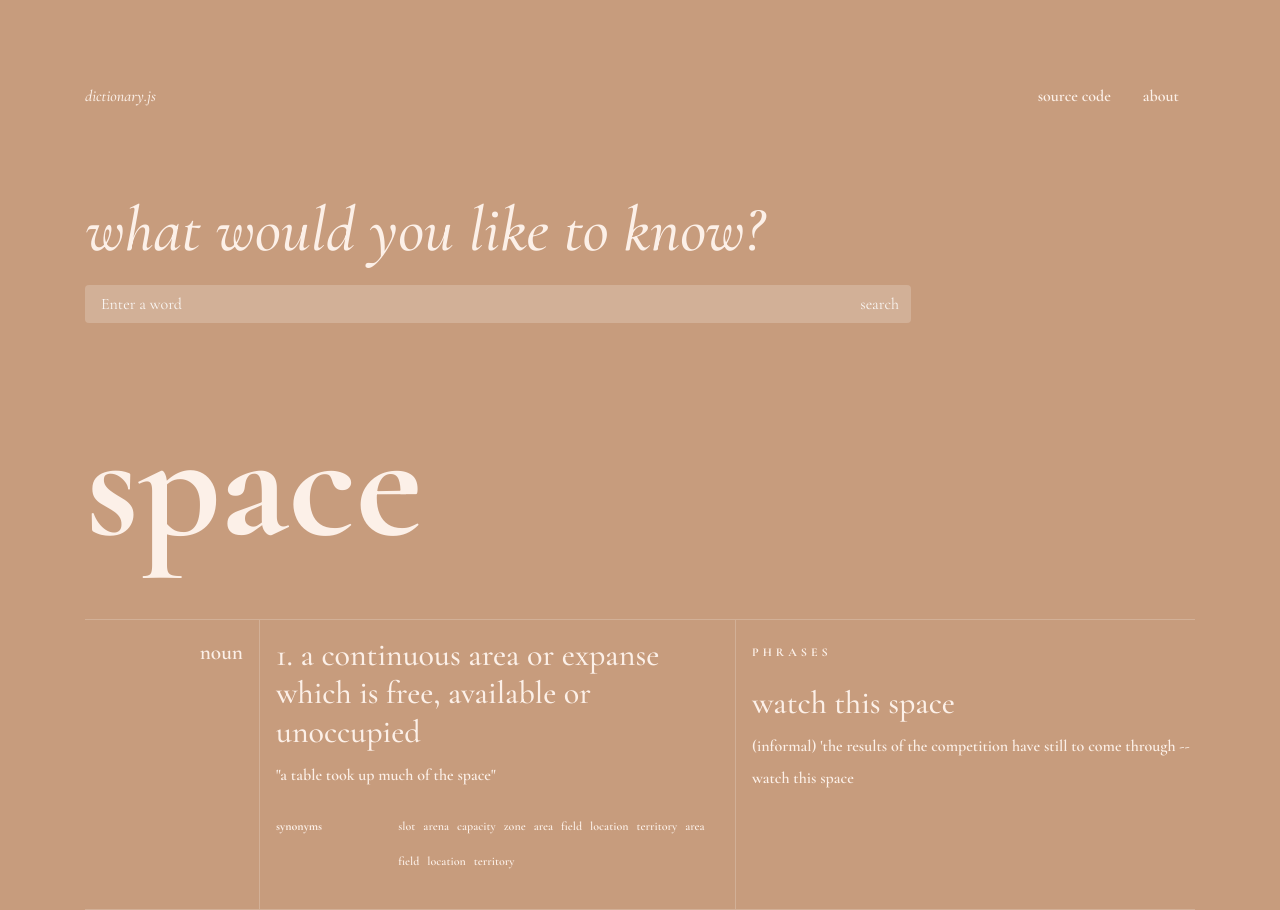
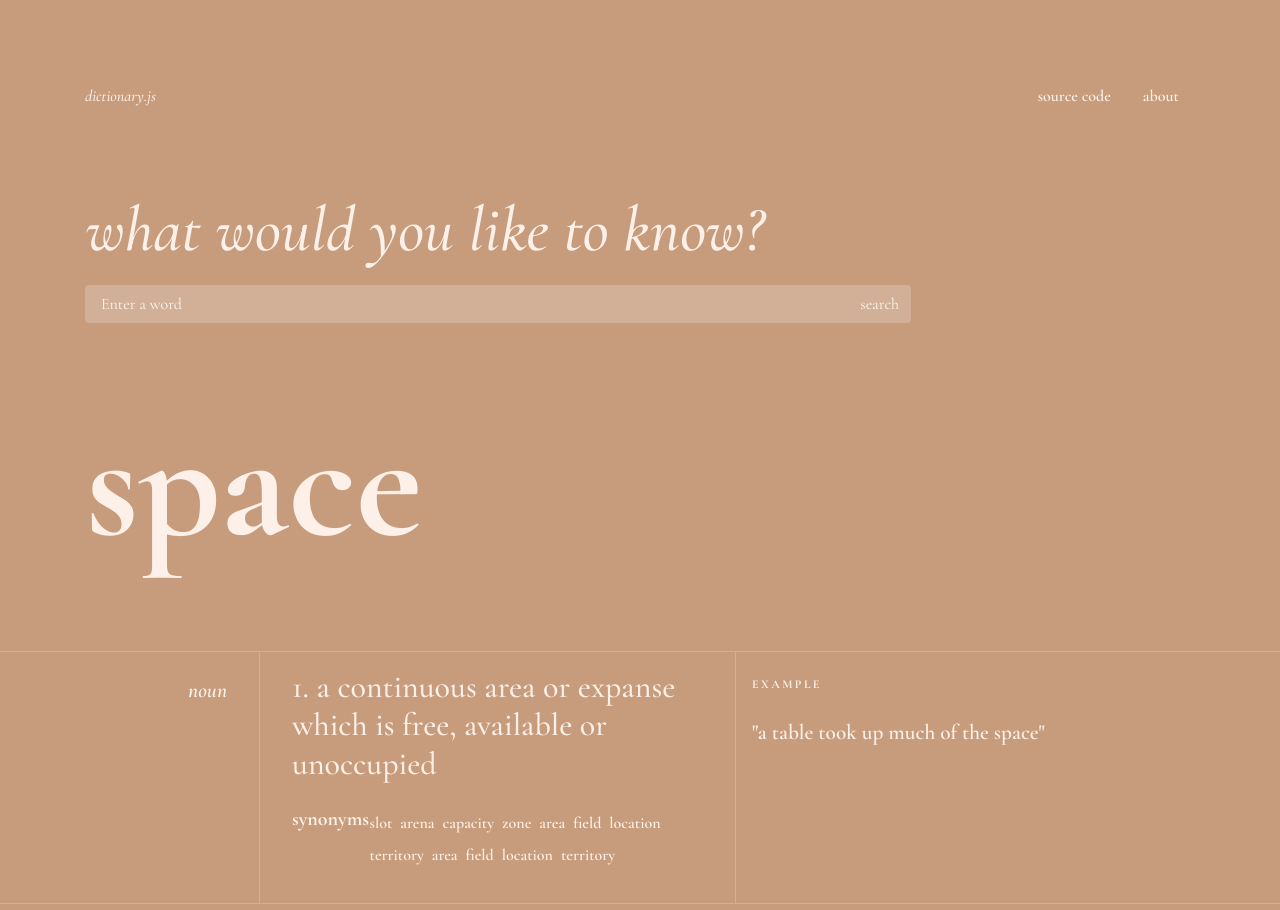
Before and after one commit to kimberleychallis/dictionary-react, a React (Create React App) app: page / in a window 1280 px wide. Built offline with nearby package versions, Linux system fonts and the light colour scheme.

Commit message:
Layout tweaks

```diff
--- a/src/App.js
+++ b/src/App.js
@@ -3,8 +3,9 @@ import "./App.scss";
 
 function App() {
   return (
+    <div>
+      <div className="App">
         <div className="container">
-      <div className="App">
           <header className="App-header">
             <div className="row">
               <div className="col-3">
@@ -28,27 +29,30 @@ function App() {
           </header>
 
           <Dictionary />
+        </div>
 
         <div className="App-body">
+          <div className="container">
             <div className="row word">
               <div className="col">
-              <h3>space</h3>
+                <h3 className="headword">space</h3>
               </div>
             </div>
-
+          </div>
           <div className="details">
+            <div className="container">
               <div className="row">
                 <div className="col-2 word-type">
                   <p>noun</p>
                 </div>
-              <div className="col-5 definition">
-                <h4>
+                <div className="col-5 entry">
+                  <h4 className="definition">
                     1. a continuous area or expanse which is free, available or
                     unoccupied
                   </h4>
-                <p className="example">"a table took up much of the space"</p>
+
                   <div className="row synonyms">
-                  <div className="col-3">
+                    <div className="col-2">
                       <h5>synonyms</h5>
                     </div>
                     <div className="col-9">
@@ -70,12 +74,9 @@ function App() {
                   </div>
                 </div>
                 <div className="col-5 phrases">
-                <p className="small-caps">phrases</p>
-                <h4>watch this space</h4>
-                <p className="example">
-                  (informal) 'the results of the competition have still to come
-                  through -- watch this space
-                </p>
+                  <p className="-small-caps">example</p>
+                  <p className="example">"a table took up much of the space"</p>
+                </div>
               </div>
             </div>
           </div>
--- a/src/App.scss
+++ b/src/App.scss
@@ -89,26 +89,36 @@ body {
 }
 
 .App-body {
-  h3 {
+  border-bottom: $appBorder;
+  .headword {
     font-size: 10rem;
-    padding-bottom: 2rem;
+    padding-bottom: 4rem;
     font-weight: 800;
   }
 
   .details {
     border-top: $appBorder;
-    border-bottom: $appBorder;
-    // going to have to massively clean this up later
   }
 
-  .definition {
-    padding: 1rem;
+  .entry {
+    padding: 1rem 2rem;
+    // border: 1px solid red;
   }
 
   .word-type {
     text-align: right;
     border-right: $appBorder;
-    padding: 1rem;
+    padding: 1.4rem 2rem;
+    font-style: italic;
+  }
+
+  .definition {
+    padding-bottom: 1rem;
+  }
+
+  .synonyms {
+    // border: 1px solid red;
+    font-size: 1rem;
   }
 
   .phrases {
@@ -116,14 +126,10 @@ body {
     padding: 1rem;
   }
 
-  .example {
-    font-size: 1rem;
-  }
-
-  .small-caps {
+  .-small-caps {
     text-transform: uppercase;
     font-size: 0.75rem;
-    letter-spacing: 0.25rem;
+    letter-spacing: 0.15rem;
     font-weight: 800;
   }
 
@@ -132,9 +138,9 @@ body {
   }
 
   h5 {
-    font-size: 0.75rem;
+    // font-size: 0.75rem;
     font-weight: 800;
-    padding-top: 0.75rem;
+    // padding-top: 0.75rem;
   }
 
   ul {
@@ -145,6 +151,14 @@ body {
     list-style-type: none;
     display: inline-block;
     padding: 0 0.25rem;
-    font-size: 0.75rem;
+    // font-size: 0.75rem;
+    // border: 1px solid red;
   }
 }
+.word {
+  // border: 1px solid red;
+}
+
+.details {
+  // border: 1px solid red;
+}
--- a/src/Dictionary.js
+++ b/src/Dictionary.js
@@ -1,6 +1,6 @@
 import React, { useState } from "react";
 
-export default function Dictionary() {
+const Dictionary = () => {
   const [searchTerm, setSearchTerm] = useState("");
 
   function handleSubmit(event) {
@@ -41,4 +41,6 @@ export default function Dictionary() {
       </div>
     </div>
   );
-}
+};
+
+export default Dictionary;
```
Also changed, not shown: 1 other file (tests, documents, lock files or other folders). Lines whose indentation alone changed are shown as unchanged.
